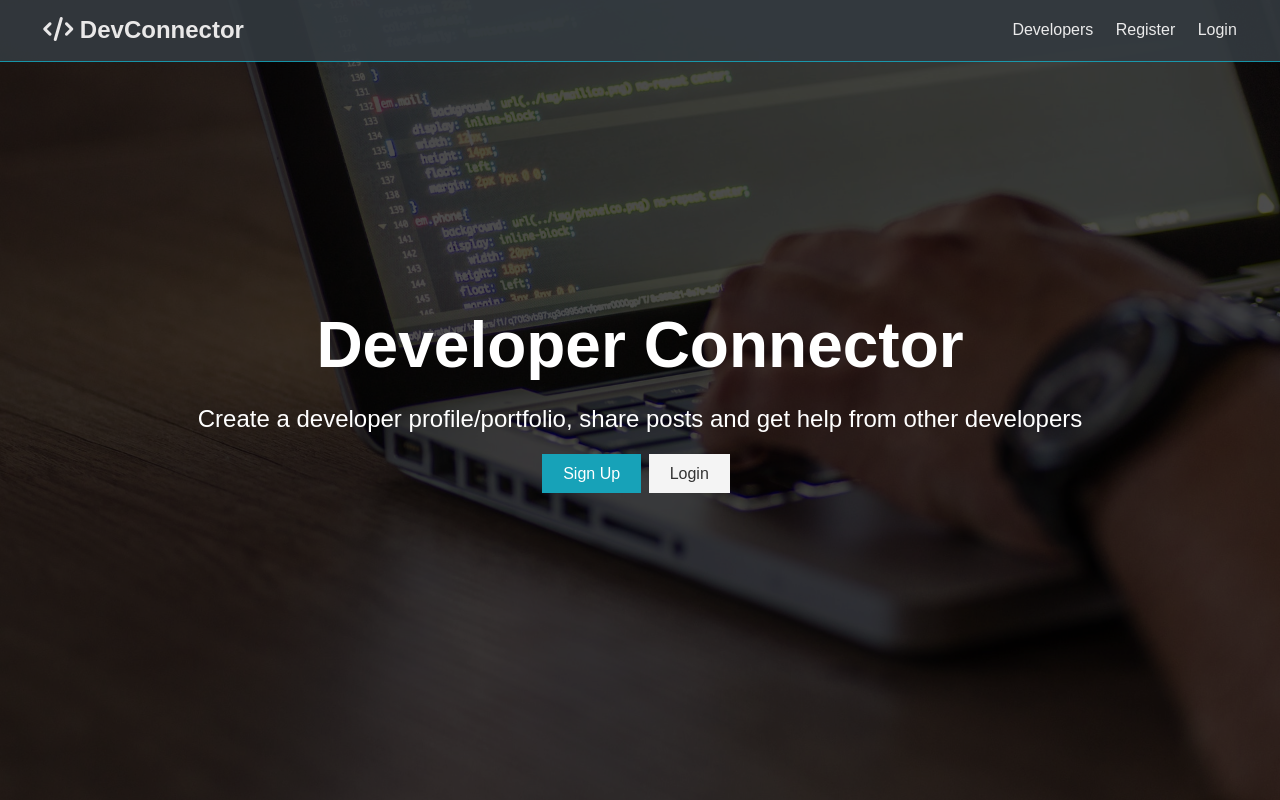
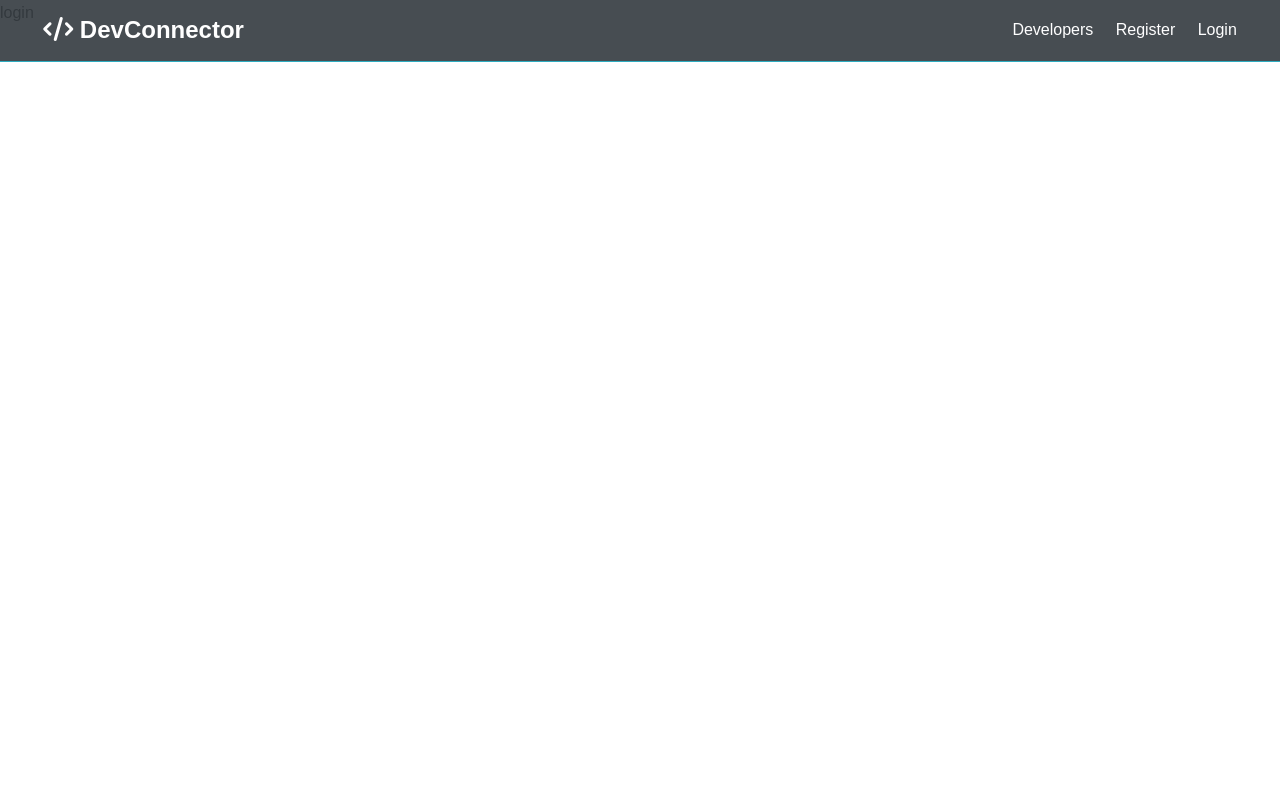
Before and after one commit to trevthedev777/DevConnector, a React (Create React App) app in the folder client/: page /login in a window 1280 px wide. Built offline with nearby package versions, Linux system fonts and the light colour scheme.

Commit message:
Create React Routes

```diff
--- a/client/src/App.js
+++ b/client/src/App.js
@@ -1,16 +1,24 @@
 import { Fragment } from 'react';
+import { BrowserRouter as Router, Route, Routes, Switch } from 'react-router-dom';
 // Import Components
 import Navbar from './components/layout/Navbar';
 import Landing from './components/layout/Landing';
+import Login from './components/auth/Login';
+import Register from './components/auth/Register';
 
 import './App.css';
 
 const App = () =>
-
+ <Router>
     <Fragment>
+      {/* Landing Page */}
       <Navbar />
-      <Landing />
+      <Routes>
+        <Route exact path="/" element={<Landing />} />
+        <Route exact path="register" element={<Register />} />
+        <Route exact path="login" element={<Login />} />
+      </Routes>
     </Fragment>
-
+  </Router>
 
 export default App;
--- /dev/null
+++ b/client/src/components/auth/Login.js
@@ -0,0 +1,11 @@
+import React from 'react'
+
+const Login = () => {
+  return (
+    <div>
+        login
+    </div>
+  )
+}
+
+export default Login
--- /dev/null
+++ b/client/src/components/auth/Register.js
@@ -0,0 +1,11 @@
+import React from 'react'
+
+const Register = () => {
+  return (
+    <div>
+        Register
+    </div>
+  )
+}
+
+export default Register
--- a/client/src/components/layout/Landing.js
+++ b/client/src/components/layout/Landing.js
@@ -1,4 +1,6 @@
 import React from 'react'
+// To Avoid <a>
+import { Link } from 'react-router-dom';
 
 const Landing = () => {
   return (
@@ -14,8 +16,8 @@
           </p>
           {/* Landing Page Buttons */}
           <div className="buttons">
-            <a href="register.html" className="btn btn-primary">Sign Up</a>
-            <a href="login.html" className="btn btn-light">Login</a>
+            <Link to="/register" className="btn btn-primary">Sign Up</Link>
+            <Link to="/login" className="btn btn-light">Login</Link>
           </div>
         </div>
       </div>
--- a/client/src/components/layout/Navbar.js
+++ b/client/src/components/layout/Navbar.js
@@ -1,17 +1,27 @@
-import React from 'react'
+import React from 'react';
+// To Avoid <a>
+import { Link } from 'react-router-dom';
 
 const Navbar = () => {
   return (
     //   Navbar
     <nav className="navbar bg-dark">
       <h1>
-        <a href="index.html"><i className="fas fa-code"></i> DevConnector</a>
+        <Link to="/">
+            <i className="fas fa-code"></i> DevConnector
+        </Link>
       </h1>
       <ul>
         {/* Navigation Links */}
-        <li><a href="profiles.html">Developers</a></li>
-        <li><a href="register.html">Register</a></li>
-        <li><a href="login.html">Login</a></li>
+        <li>
+            <Link to="profiles.html">Developers</Link>
+        </li>
+        <li>
+            <Link to="/register">Register</Link>
+        </li>
+        <li>
+            <Link to="/login">Login</Link>
+        </li>
       </ul>
     </nav>
   )
--- a/package.json
+++ b/package.json
@@ -27,7 +27,9 @@
     "gravatar": "^1.8.2",
     "jsonwebtoken": "^8.5.1",
     "mongoose": "^6.3.3",
-    "request": "^2.88.2"
+    "request": "^2.88.2",
+    "switch": "^0.0.0",
+    "switch-react": "^1.2.1"
   },
   "devDependencies": {
     "concurrently": "^7.1.0",
```
Also changed, not shown: 1 other file (tests, documents, lock files or other folders).
